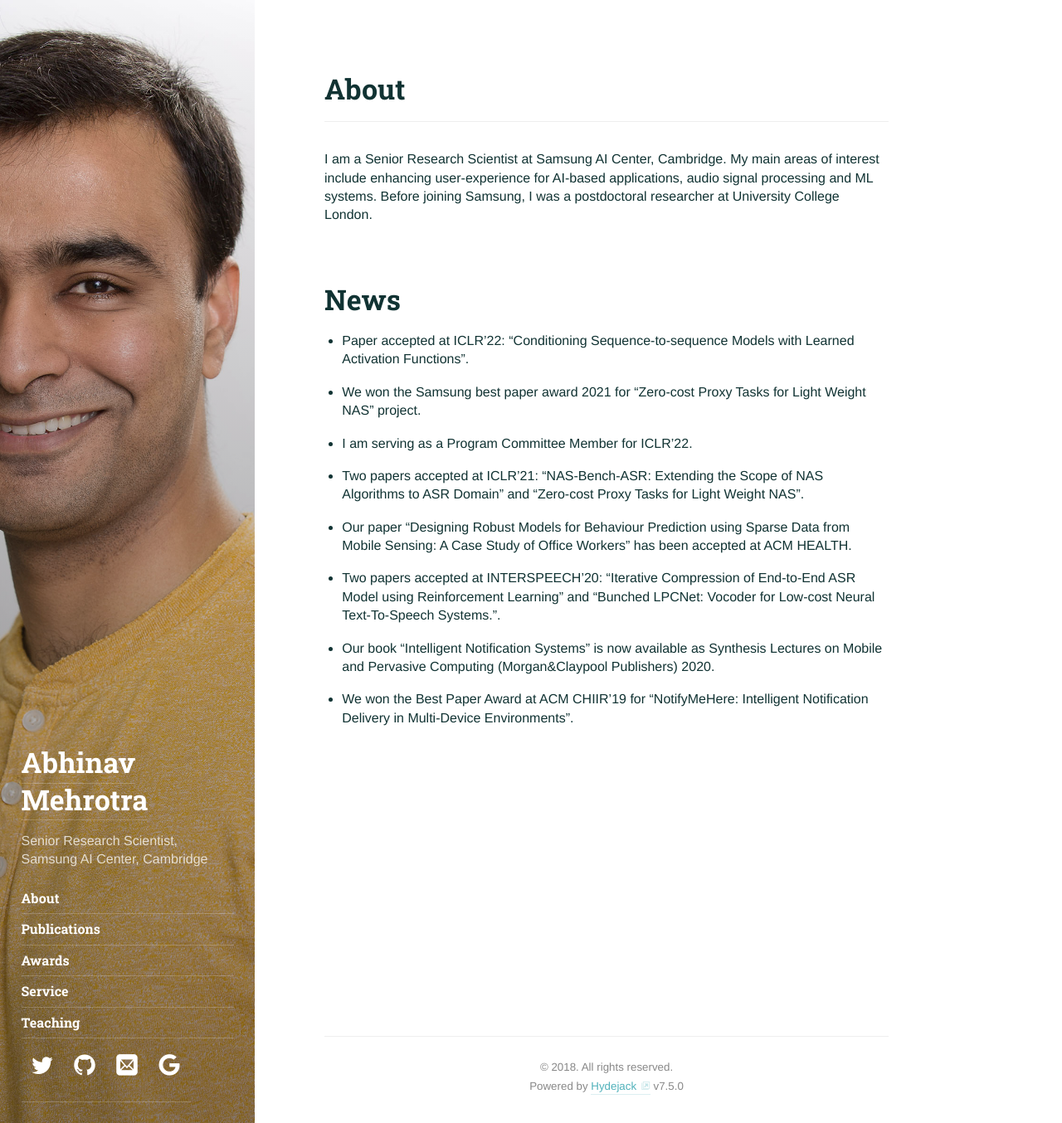
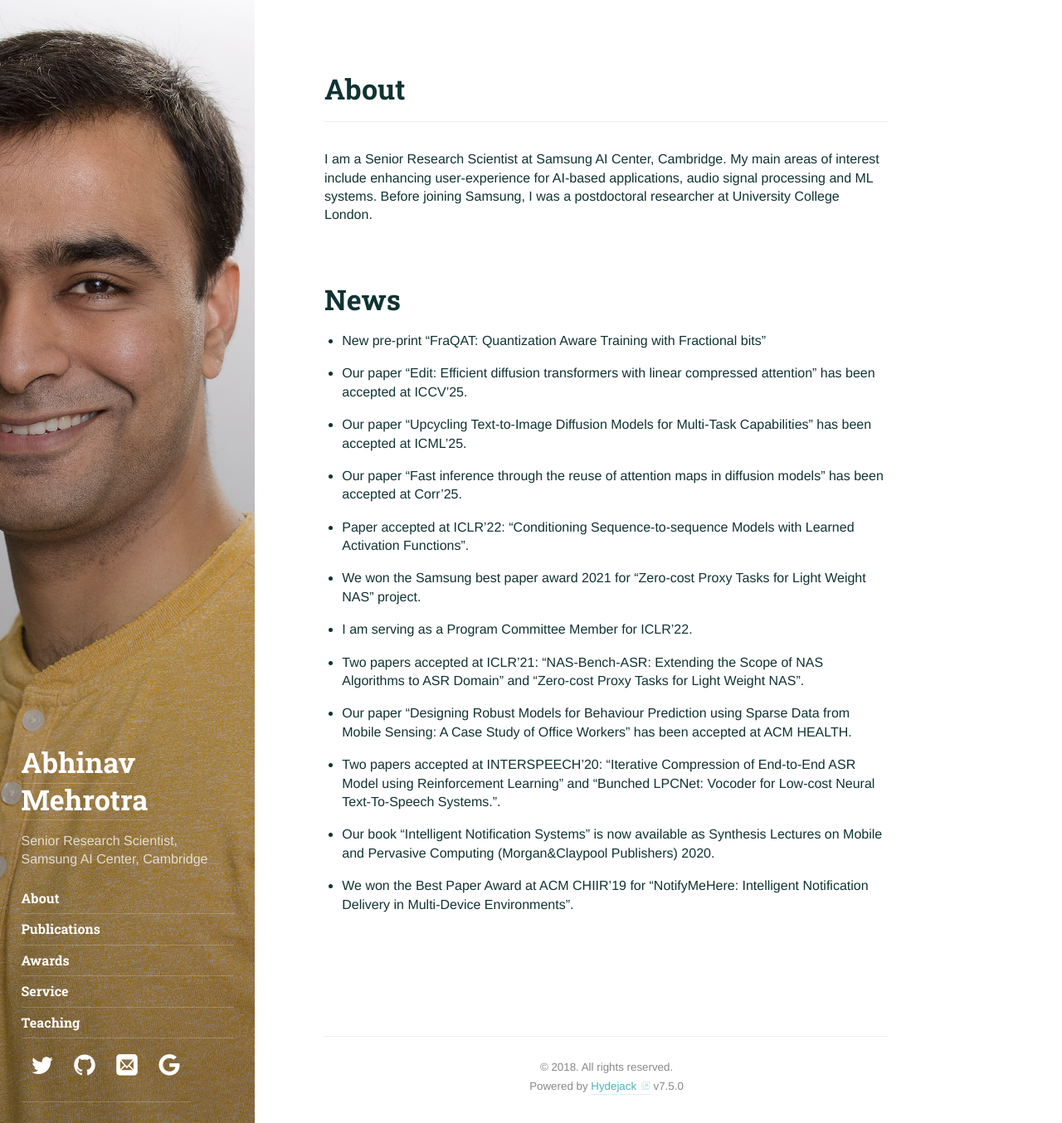
Before and after one commit to AbhinavMehrotra/AbhinavMehrotra.github.io, a Jekyll site: the page built from index.md, in a window 1280 px wide and 1354 px high. Shown: the whole window at 83% size. Built offline with Jekyll 4.4.1, drawn with Linux system fonts in a browser that asks for light colours; some web fonts are replaced.

Commit message:
Update index.md

```diff
--- a/index.md
+++ b/index.md
@@ -8,6 +8,14 @@ order: 1
 
 
 # News
+
+* New pre-print "FraQAT: Quantization Aware Training with Fractional bits"
+
+* Our paper "Edit: Efficient diffusion transformers with linear compressed attention" has been accepted at ICCV'25.
+
+* Our paper "Upcycling Text-to-Image Diffusion Models for Multi-Task Capabilities" has been accepted at ICML'25.
+
+* Our paper "Fast inference through the reuse of attention maps in diffusion models" has been accepted at Corr'25.
 
 * Paper accepted at ICLR'22: "Conditioning Sequence-to-sequence Models with Learned Activation Functions".
 
```
